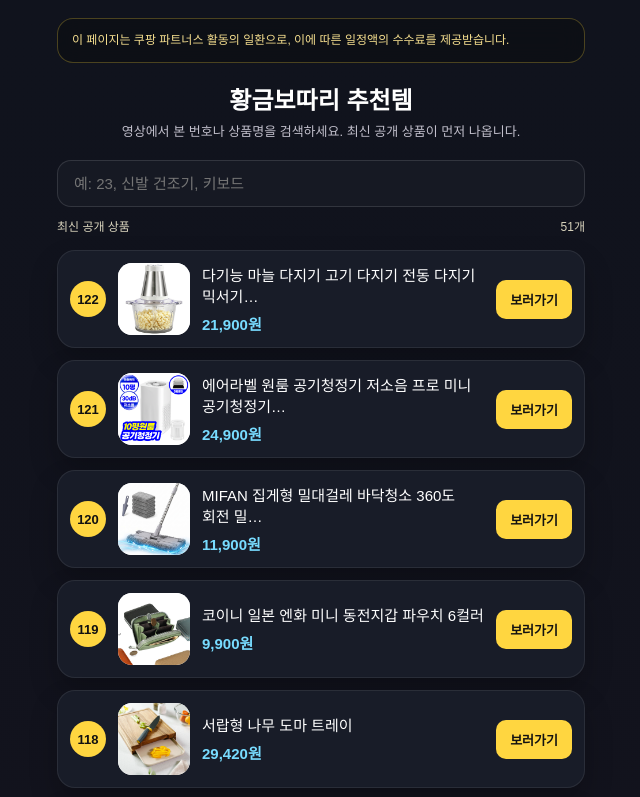
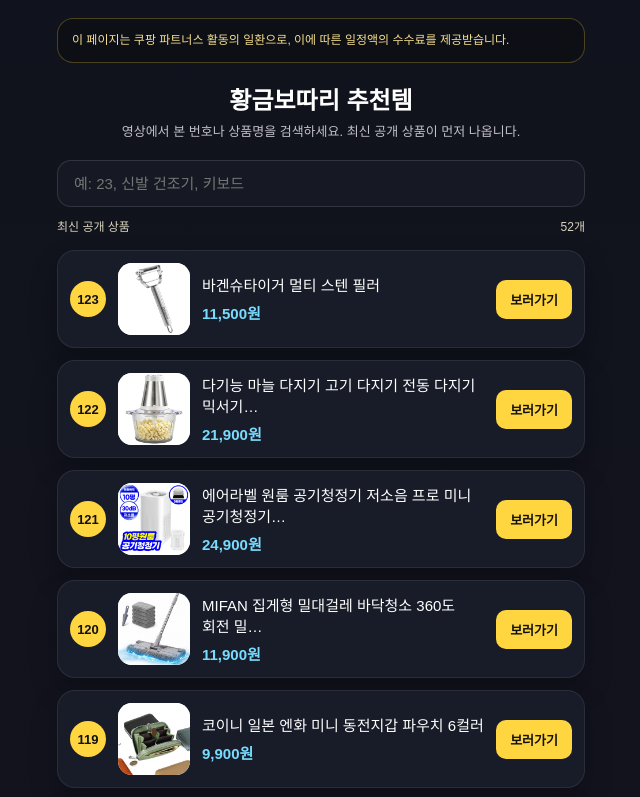
Before and after one commit to nicejackpot/goldsack-links, a plain HTML site: page index.html in a window 1280 px wide. Shown: the top 797 px of the page, without its empty margins (319-959 px from the left). Drawn offline with Linux system fonts and the light colour scheme.

Commit message:
update links

```diff
--- a/index.html
+++ b/index.html
@@ -62,9 +62,20 @@
   <div class="toolbar">
     <input id="search" class="search" type="search" inputmode="search" autocomplete="off"
            aria-label="상품 번호 또는 이름 검색" placeholder="예: 23, 신발 건조기, 키보드">
-    <div class="stats"><span>최신 공개 상품</span><span id="count" aria-live="polite">51개</span></div>
+    <div class="stats"><span>최신 공개 상품</span><span id="count" aria-live="polite">52개</span></div>
   </div>
   <div class="cards">
+  <a class="card" href="https://link.coupang.com/a/iMXdK2JRv2" target="_blank" rel="noopener sponsored"
+       data-product-id="5642972008" data-number="123"
+       data-search="123 123 바겐슈타이거 멀티 스텐 필러 바겐슈타이거 멀티 스텐 필러 5642972008" aria-label="123번 바겐슈타이거 멀티 스텐 필러, 상품 보기">
+    <div class="num">123</div>
+    <img src="img/5642972008.jpg" alt="바겐슈타이거 멀티 스텐 필러" width="72" height="72" loading="lazy" decoding="async">
+    <div class="meta">
+      <div class="name">바겐슈타이거 멀티 스텐 필러</div>
+      <div class="price">11,500원</div>
+    </div>
+    <div class="btn">보러가기</div>
+  </a>
   <a class="card" href="https://link.coupang.com/a/iLeb3Y45Aq" target="_blank" rel="noopener sponsored"
        data-product-id="9244233517" data-number="122"
        data-search="122 122 다기능 마늘 다지기 고기 다지기 전동 다지기 믹서기… 다기능 마늘 다지기 고기 다지기 전동 다지기 믹서기 만능 다지기, 2l 9244233517" aria-label="122번 다기능 마늘 다지기 고기 다지기 전동 다지기 믹서기…, 상품 보기">
```
Also changed, not shown: img/5642972008.jpg (added).
